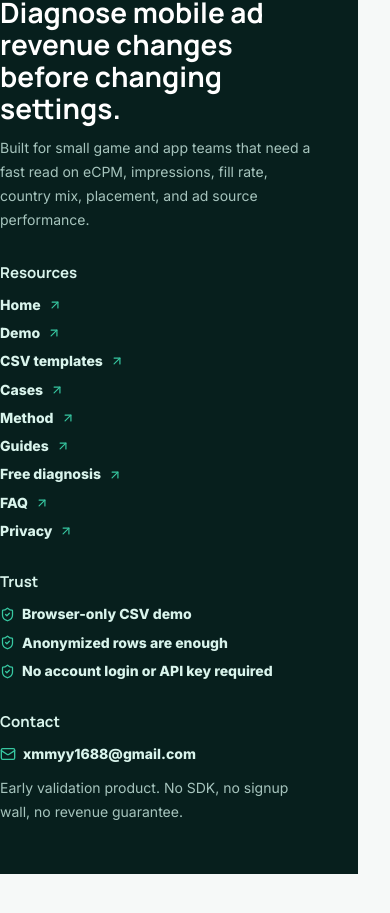
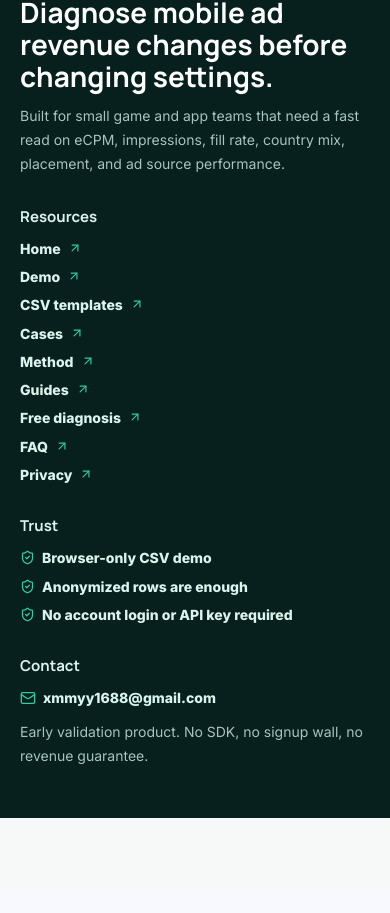
Before and after one commit to X6689/ecpm-bazaar-site, a Next.js app: page /learn/why-did-my-admob-revenue-drop in a window 390 px wide. Shown: the part 3252-4165 px from the top of the page. After the commit the page ends 4142 px from the top, so only its background shows below. Built offline with nearby package versions, Linux system fonts and the light colour scheme.

Commit message:
Fix responsive footer overflow

```diff
--- a/app/globals.css
+++ b/app/globals.css
@@ -1250,16 +1250,24 @@ h3,
 }
 
 .site-footer {
-  width: min(1120px, calc(100% - 40px));
-  margin: 70px auto 0;
+  width: 100%;
+  margin: 70px 0 0;
   padding: 34px 0 56px;
   border-top: 1px solid var(--line);
 }
 
 .site-footer-main {
   display: grid;
-  grid-template-columns: minmax(260px, 1.2fr) minmax(150px, 0.55fr) minmax(210px, 0.8fr) minmax(220px, 0.72fr);
+  grid-template-columns: minmax(0, 1.2fr) minmax(0, 0.55fr) minmax(0, 0.8fr) minmax(0, 0.72fr);
   gap: 30px;
+  width: min(1120px, calc(100% - 40px));
+  margin-inline: auto;
+}
+
+.site-footer-main > *,
+.site-footer-brand,
+.site-footer-column {
+  min-width: 0;
 }
 
 .site-footer-brand {
@@ -1303,23 +1311,49 @@ h3,
 .site-footer-trust span,
 .site-footer-email {
   display: inline-flex;
-  align-items: center;
+  align-items: flex-start;
   gap: 7px;
+  min-width: 0;
+  max-width: 100%;
   width: fit-content;
   color: #41524b;
   font-size: 14px;
   font-weight: 720;
   line-height: 1.45;
+  overflow-wrap: anywhere;
 }
 
 .site-footer-column nav a svg,
 .site-footer-email svg {
+  flex: 0 0 auto;
+  margin-top: 2px;
   color: var(--teal);
+}
+
+.site-footer-email span {
+  min-width: 0;
+  overflow-wrap: anywhere;
+  word-break: break-word;
 }
 
 .site-footer-trust svg {
   flex: 0 0 auto;
+  margin-top: 2px;
   color: var(--teal);
+}
+
+@media (max-width: 1080px) {
+  .site-footer-main {
+    grid-template-columns: repeat(2, minmax(0, 1fr));
+    gap: 30px 40px;
+  }
+}
+
+@media (max-width: 620px) {
+  .site-footer-main {
+    grid-template-columns: minmax(0, 1fr);
+    width: min(100% - 32px, 1120px);
+  }
 }
 
 @media (max-width: 880px) {
@@ -1374,8 +1408,7 @@ h3,
   .focus-grid,
   .home-diagnosis-card dl,
   .fit-split,
-  .resource-link-grid,
-  .site-footer-main {
+  .resource-link-grid {
     grid-template-columns: 1fr;
     flex-direction: column;
   }
@@ -1398,8 +1431,7 @@ h3,
   .method-visual,
   .resource-link-section,
   .focus-grid,
-  .launch-badge-section,
-  .site-footer {
+  .launch-badge-section {
     width: min(1120px, calc(100% - 32px));
   }
 
--- a/app/product-pages.css
+++ b/app/product-pages.css
@@ -14,8 +14,7 @@
 .bazaar-demo-page .demo-privacy,
 .bazaar-demo-page .demo-error,
 .bazaar-demo-page .demo-assist-grid,
-.bazaar-demo-page .demo-grid,
-.bazaar-demo-page .site-footer {
+.bazaar-demo-page .demo-grid {
   width: min(var(--page-width), calc(100% - 64px));
   margin-inline: auto;
 }
@@ -180,8 +179,7 @@
   .bazaar-demo-page .demo-privacy,
   .bazaar-demo-page .demo-error,
   .bazaar-demo-page .demo-assist-grid,
-  .bazaar-demo-page .demo-grid,
-  .bazaar-demo-page .site-footer { width: min(100% - 40px, var(--page-width)); }
+  .bazaar-demo-page .demo-grid { width: min(100% - 40px, var(--page-width)); }
   .bazaar-demo-page .demo-hero { padding: 38px 0 24px; }
   .bazaar-demo-page .demo-hero h1 { font-size: 36px; }
   .bazaar-demo-page .demo-actions { display: grid; grid-template-columns: minmax(0, 1fr); }
--- a/app/resource-visuals.css
+++ b/app/resource-visuals.css
@@ -132,10 +132,6 @@
   margin-top: clamp(50px, 8vw, 100px);
   background: #071f1d;
   color: #e8fff8;
-}
-
-.bazaar-resource-page .site-footer-main {
-  width: min(var(--page-width), calc(100% - 64px));
 }
 
 .bazaar-resource-page .site-footer-brand h2 { color: #fff; }
@@ -327,8 +323,7 @@
   .bazaar-resource-page .diagnosis-output-section,
   .bazaar-resource-page .resource-cta,
   .bazaar-resource-page .method-layout,
-  .bazaar-resource-page .learn-content-shell,
-  .bazaar-resource-page .site-footer-main { width: min(100% - 40px, var(--page-width)); }
+  .bazaar-resource-page .learn-content-shell { width: min(100% - 40px, var(--page-width)); }
   .bazaar-resource-page .resource-nav { min-height: 66px; }
   .bazaar-resource-page .resource-nav > div { gap: 7px; }
   .bazaar-resource-page .resource-nav > div > a { display: none; }
--- a/app/site-footer.tsx
+++ b/app/site-footer.tsx
@@ -97,7 +97,7 @@ export function SiteFooter({ lang }: SiteFooterProps) {
           <h3>{t.contact}</h3>
           <a className="site-footer-email" href={`mailto:${publicContactEmail}`}>
             <Mail size={16} aria-hidden="true" />
-            {publicContactEmail}
+            <span>{publicContactEmail}</span>
           </a>
           <p>{t.note}</p>
         </div>
--- a/app/visual-system.css
+++ b/app/visual-system.css
@@ -596,8 +596,8 @@
 .bazaar-final-cta h2 { color: #fff; }
 .bazaar-final-cta p:not(.bazaar-eyebrow) { color: #cdebe3; }
 
-.bazaar-page .site-footer { margin: 0; padding: 50px 0; border-top: 0; background: #071f1d; color: #e8fff8; }
-.bazaar-page .site-footer-main { width: min(var(--page-width), calc(100% - 64px)); }
+.bazaar-page .site-footer { width: 100%; margin: 0; padding: 50px 0; border-top: 0; background: #071f1d; color: #e8fff8; }
+.bazaar-page .site-footer-main { width: min(var(--page-width), calc(100% - 64px)); margin-inline: auto; }
 .bazaar-page .site-footer-brand h2 { color: #fff; }
 .bazaar-page .site-footer-brand p:last-child,
 .bazaar-page .site-footer-column p { color: #a6c4bd; }
```
Also changed, not shown: 1 other file (tests, documents, lock files or other folders).
